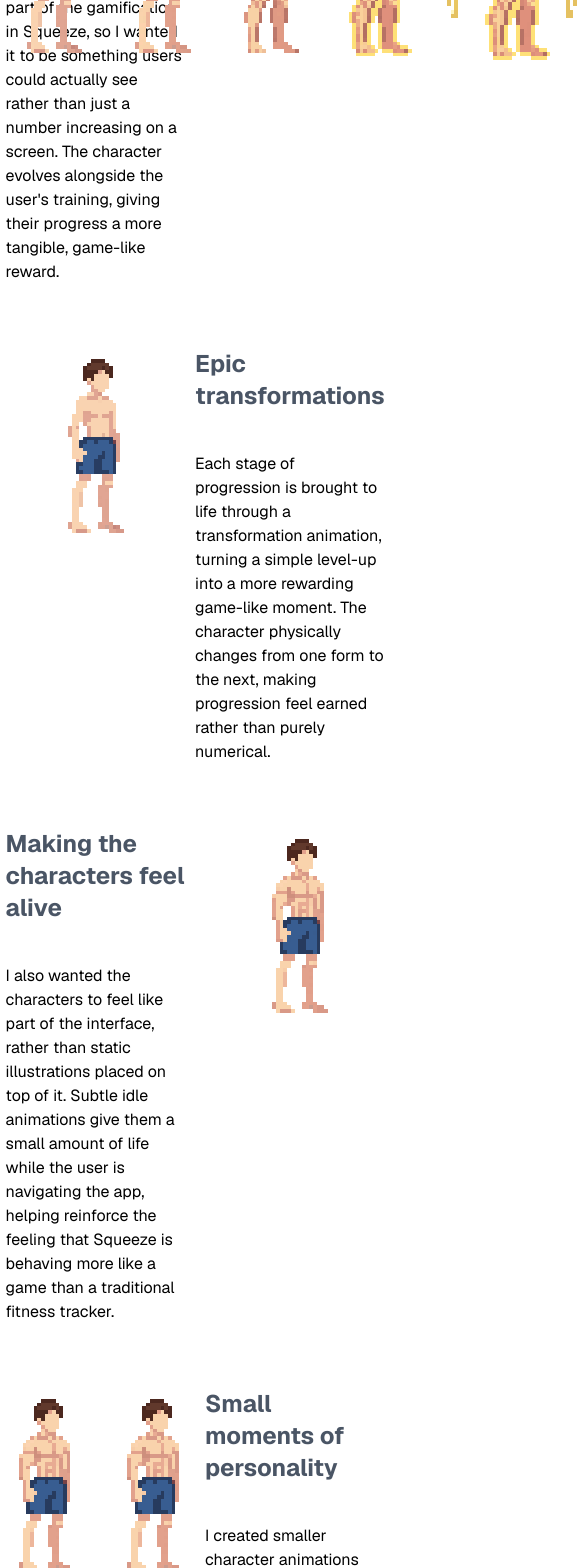
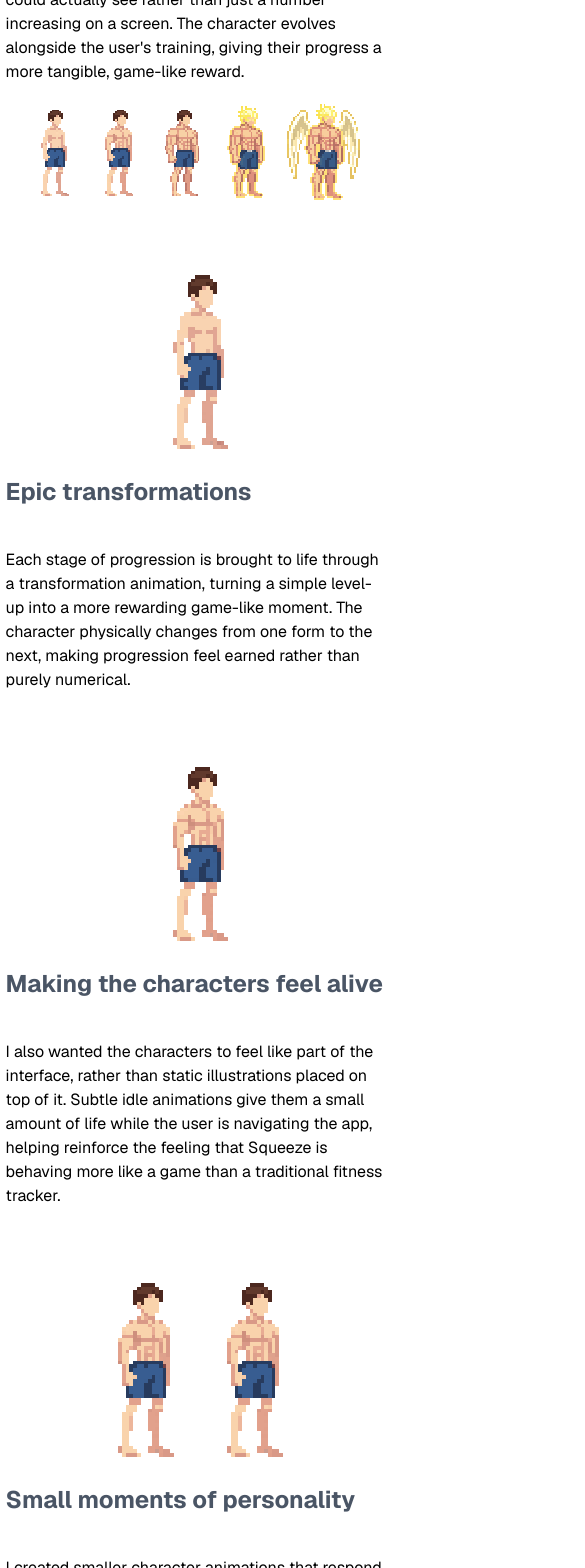
Before and after one commit to Jacob-Dunbar/website-2025, a Vue app: page /workout-app in a window 390 px wide. Shown: the part 1920-3488 px from the top of the page, 585 px wide, since content can reach past the window. Built offline with nearby package versions, Linux system fonts and the light colour scheme; a web font is replaced by a local one.

Commit message:
add missing mobile styles for workout journal entries 10 & 11

```diff
--- a/src/views/caseStudies/WorkoutApp.vue
+++ b/src/views/caseStudies/WorkoutApp.vue
@@ -179,8 +179,8 @@ export default function RecoveryCountdown({ progress }) {
         <template #visual>
           <div class="w-full flex flex-col gap-16">
             <!-- PROGRESSION: TEXT → IMAGE -->
-            <div class="w-full flex gap-5 items-start">
-              <div class="w-1/2 flex flex-col items-start gap-10">
+            <div class="w-full flex flex-col md:flex-row gap-5 items-start">
+              <div class="md:w-1/2 flex flex-col items-start gap-10">
                 <h3 class="text-2xl font-bold">Progression you can see</h3>
 
                 <p>
@@ -190,26 +190,26 @@ export default function RecoveryCountdown({ progress }) {
                 </p>
               </div>
 
-              <div class="w-1/2">
-                <div class="w-full flex items-end justify-center gap-5">
-                  <img src="../../assets/workoutApp/character_1.png" class="h-48 w-auto pixel-art" />
-                  <img src="../../assets/workoutApp/character_2.png" class="h-48 w-auto pixel-art" />
-                  <img src="../../assets/workoutApp/character_3.png" class="h-48 w-auto pixel-art" />
-                  <img src="../../assets/workoutApp/character_5.png" class="h-48 w-auto pixel-art" />
-                  <img src="../../assets/workoutApp/character_6.png" class="h-48 w-auto pixel-art" />
+              <div class="md:w-1/2 mx-auto">
+                <div class="w-full flex md:items-end justify-center gap-5">
+                  <img src="../../assets/workoutApp/character_1.png" class="h-24 md:h-48 w-auto pixel-art" />
+                  <img src="../../assets/workoutApp/character_2.png" class="h-24 md:h-48 w-auto pixel-art" />
+                  <img src="../../assets/workoutApp/character_3.png" class="h-24 md:h-48 w-auto pixel-art" />
+                  <img src="../../assets/workoutApp/character_5.png" class="h-24 md:h-48 w-auto pixel-art" />
+                  <img src="../../assets/workoutApp/character_6.png" class="h-24 md:h-48 w-auto pixel-art" />
                 </div>
               </div>
             </div>
 
             <!-- TRANSFORMATIONS: IMAGE → TEXT -->
-            <div class="w-full flex gap-5 items-start">
-              <div class="w-1/2">
+            <div class="w-full flex flex-col md:flex-row gap-5 items-start">
+              <div class="md:w-1/2 mx-auto">
                 <div class="w-full flex items-end justify-center gap-5">
                   <img src="../../assets/workoutApp/character_evolve.gif" class="h-48 w-auto pixel-art" />
                 </div>
               </div>
 
-              <div class="w-1/2 flex flex-col items-start gap-10">
+              <div class="md:w-1/2 flex flex-col items-start gap-10">
                 <h3 class="text-2xl font-bold">Epic transformations</h3>
 
                 <p>
@@ -221,8 +221,8 @@ export default function RecoveryCountdown({ progress }) {
             </div>
 
             <!-- IDLE: TEXT → IMAGE -->
-            <div class="w-full flex gap-5 items-start">
-              <div class="w-1/2 flex flex-col items-start gap-10">
+            <div class="w-full flex flex-col-reverse md:flex-row gap-5 items-start">
+              <div class="md:w-1/2 flex flex-col items-start gap-10">
                 <h3 class="text-2xl font-bold">Making the characters feel alive</h3>
 
                 <p>
@@ -233,7 +233,7 @@ export default function RecoveryCountdown({ progress }) {
                 </p>
               </div>
 
-              <div class="w-1/2">
+              <div class="md:w-1/2 mx-auto">
                 <div class="w-full flex items-end justify-center gap-5">
                   <img src="../../assets/workoutApp/character_idle.gif" class="h-48 w-auto pixel-art" />
                 </div>
@@ -241,15 +241,15 @@ export default function RecoveryCountdown({ progress }) {
             </div>
 
             <!-- PERSONALITY: IMAGE → TEXT -->
-            <div class="w-full flex gap-5 items-start">
-              <div class="w-1/2">
+            <div class="w-full flex flex-col md:flex-row gap-5 items-start">
+              <div class="md:w-1/2 mx-auto">
                 <div class="w-full flex items-end justify-center gap-5">
                   <img src="../../assets/workoutApp/character_celebrate.gif" class="h-48 w-auto pixel-art" />
                   <img src="../../assets/workoutApp/character_wave.gif" class="h-48 w-auto pixel-art" />
                 </div>
               </div>
 
-              <div class="w-1/2 flex flex-col items-start gap-10">
+              <div class="md:w-1/2 flex flex-col items-start gap-10">
                 <h3 class="text-2xl font-bold">Small moments of personality</h3>
 
                 <p>
@@ -277,7 +277,7 @@ export default function RecoveryCountdown({ progress }) {
         visual
       >
         <template #visual>
-          <div class="w-full flex gap-5">
+          <div class="w-full flex flex-col md:flex-row gap-10 md:gap-5">
             <PhoneFrame>
               <div class="relative min-h-[510px] md:min-h-[597px] bg-gray-900">
                 <div class="absolute inset-0 flex items-center justify-center">
@@ -295,14 +295,14 @@ export default function RecoveryCountdown({ progress }) {
                 ></video>
               </div>
             </PhoneFrame>
-            <div class="w-1/2 flex flex-col items-start gap-10">
+            <div class="md:w-1/2 flex flex-col items-start gap-10">
               <p>
                 I decided to take the visual direction in a more low-fi, old-school tech direction, inspired by retro
                 game consoles, monochrome colour schemes and pixel fonts. I think this is an improvement, while leaving
                 room to reintroduce more playfulness in future iterations.
               </p>
 
-              <BrowserFrame class="-pt-1">
+              <BrowserFrame class="mx-auto">
                 <video
                   preload="metadata"
                   :src="SlideVideo"
```
